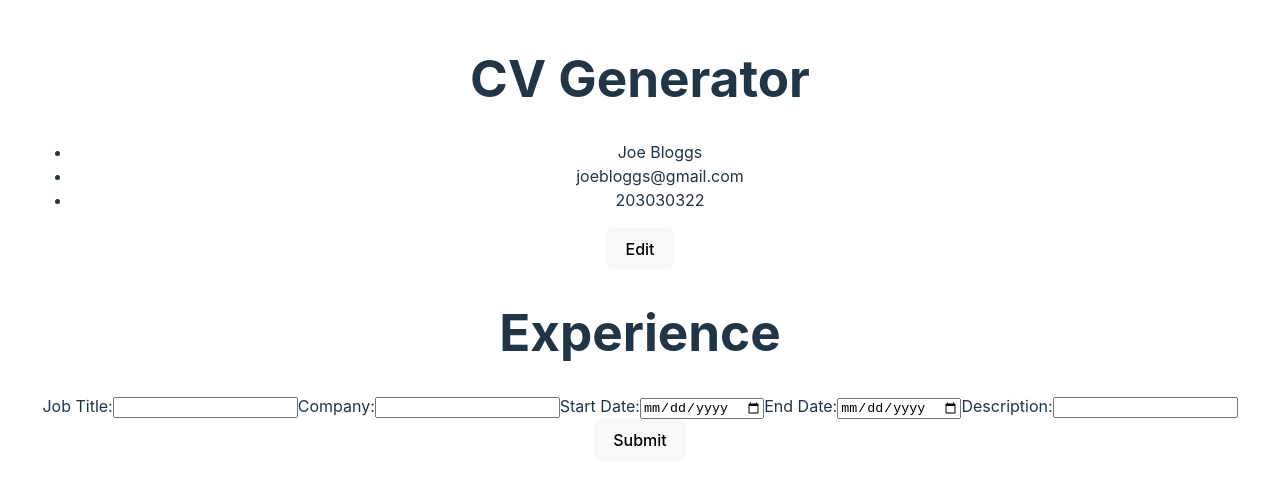
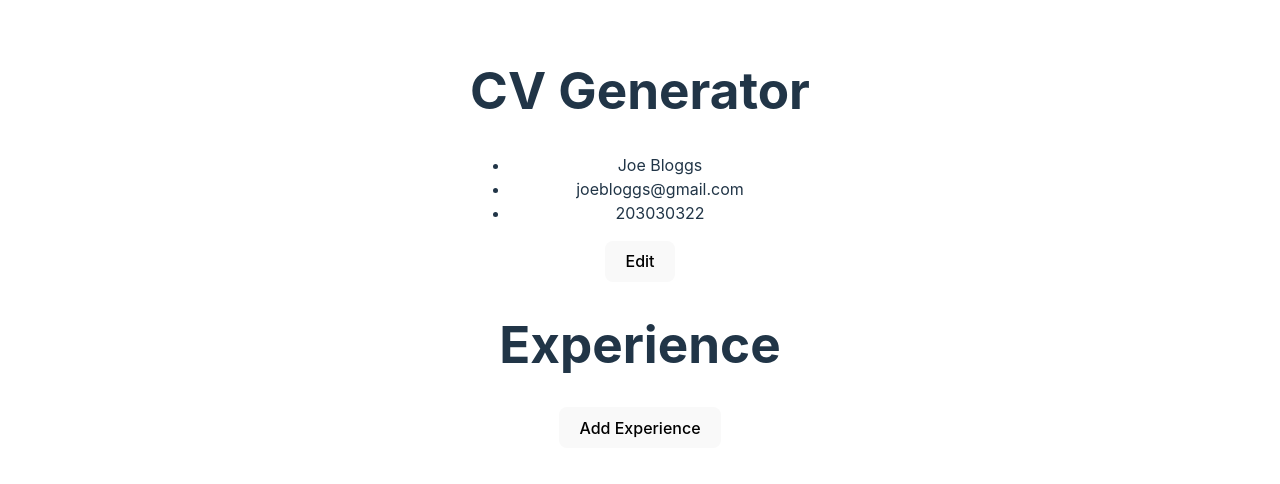
Before and after one commit to jandrews66/cv-app, a React (Vite) app: page / in a window 1280 px wide. Shown: the part 154-638 px from the top of the page. Built offline with nearby package versions, Linux system fonts and the light colour scheme.

Commit message:
Allow Experiences to be rendered in order of most recent first. Add textarea for Experience description and render linebreaks. Add button to show form and hide it after submit.

```diff
--- a/src/Experience.jsx
+++ b/src/Experience.jsx
@@ -1,6 +1,5 @@
 import { useState } from 'react';
 import { v4 as uuidv4 } from 'uuid';
-
 
 export default function ExperienceSection(){
 
@@ -16,6 +15,12 @@ export default function ExperienceSection(){
 
    const [submittedInfo, setSubmittedInfo] = useState([])
 
+   const [displayForm, setDisplayForm] = useState(false)
+
+   function toggleForm(){
+        setDisplayForm(!displayForm)
+   }
+
    function handleChange(e){
     setExperience({
         ...experience,
@@ -25,17 +30,17 @@ export default function ExperienceSection(){
 
     function handleSubmit(e){
         e.preventDefault();
-
         // if statemenet to check if the form is Editing an existing experience.
-        // if experience.id matches an id in the submitted info array, remove the experience objected from the array
+        // if experience.id matches an element with the same id in the submitted info array,
         if (submittedInfo.find((element) => element.id == experience.id)){
+            //create a new array without that element
             const newList = submittedInfo.filter((item)=> item.id !== experience.id);
+            //add the experience to the new array and render
             setSubmittedInfo([...newList, experience])
-        //else add the new experience to the submitted info array
+        //else add the new experience to the exisiting submitted info array
         } else {
             setSubmittedInfo([...submittedInfo, experience])
         }
-
         //clear form
         setExperience({
             id: uuidv4(),
@@ -45,6 +50,7 @@ export default function ExperienceSection(){
             endDate: "",
             description: ""
         })
+        toggleForm();
 
     }
 
@@ -60,12 +66,22 @@ export default function ExperienceSection(){
         setSubmittedInfo(newList);
     }
 
+
+    function reverseString(dateString){
+        //change from YYYY-MM-DD to DD-MM-YYYY
+        return dateString.split("-").reverse().join("-")
+    }
+
     return (
         <>
         <h1>Experience</h1>
-        <form onSubmit={handleSubmit}>
+        {!displayForm &&
+            <button onClick={toggleForm}>Add Experience</button>
+        }
+        {displayForm &&
+            <form onSubmit={handleSubmit}>
             <label>
-                Job Title:{""}
+                Job Title:
                 <input
                     name="jobTitle"
                     type="text"
@@ -74,7 +90,7 @@ export default function ExperienceSection(){
                 />
             </label>
             <label>
-                Company:{""}
+                Company:
                 <input
                     name="company"
                     type="text"
@@ -83,7 +99,7 @@ export default function ExperienceSection(){
                 />
             </label>
             <label>
-                Start Date:{""}
+                Start Date:
                 <input
                     name="startDate"
                     type="date"
@@ -92,7 +108,7 @@ export default function ExperienceSection(){
                 />
             </label>
             <label>
-                End Date:{""}
+                End Date:
                 <input
                     name="endDate"
                     type="date"
@@ -101,8 +117,8 @@ export default function ExperienceSection(){
                 />
             </label>
             <label>
-                Description:{""}
-                <input
+                Description:
+                <textarea
                     name="description"
                     type="text"
                     value={experience.description}
@@ -111,13 +127,26 @@ export default function ExperienceSection(){
             </label>
             <button>Submit</button>
         </form>
+        }
+
         <ul>
-        {submittedInfo.map((info) => {
+        {submittedInfo
+        //sort job experiences from most recent to least recent
+        .sort((a, b) => (b.endDate > a.endDate) ? 1 : (b.endDate < a.endDate) ? -1 : 0)
+        //render experiences
+        .map((info) => {
             return <li key={info.id}>
-                <p>{info.id}</p>
                 <p>{info.jobTitle} at {info.company}</p>
-                <p>From {info.startDate} to {info.endDate}</p>
-                <p>{info.description}</p>
+                <p>From {reverseString(`${info.startDate}`)} to {reverseString(`${info.endDate}`)}</p>
+                {/* render line breaks from description text area*/}
+                <p>{info.description.split("\n").map(function(item, index){
+                    return (
+                        <span key={index}>
+                            {item}
+                            <br/>
+                        </span>
+                    )
+                })}</p>
                 <button type='button' onClick={() => handleEdit(info.id)}>Edit</button>
                 <button type='button' onClick={() => handleRemove(info.id)}>Remove</button>
             </li>;
```
